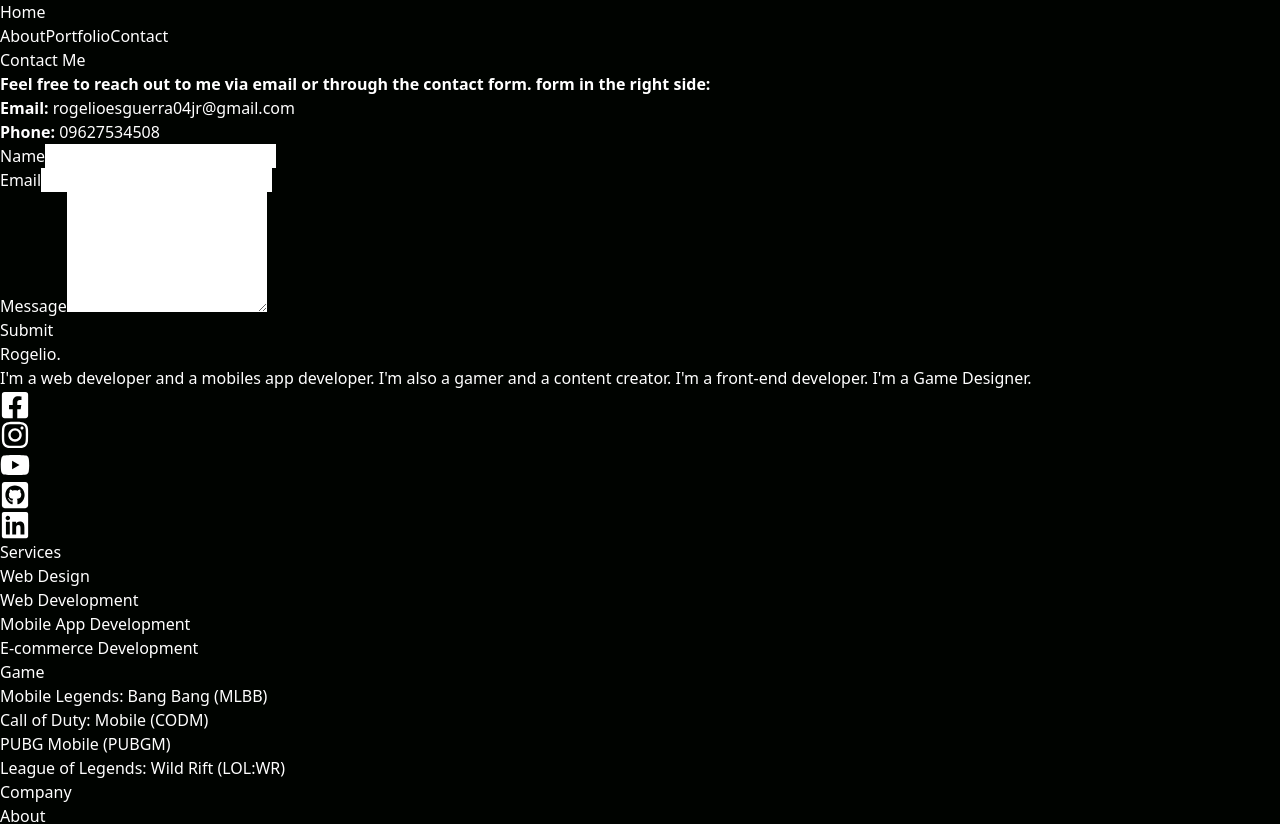
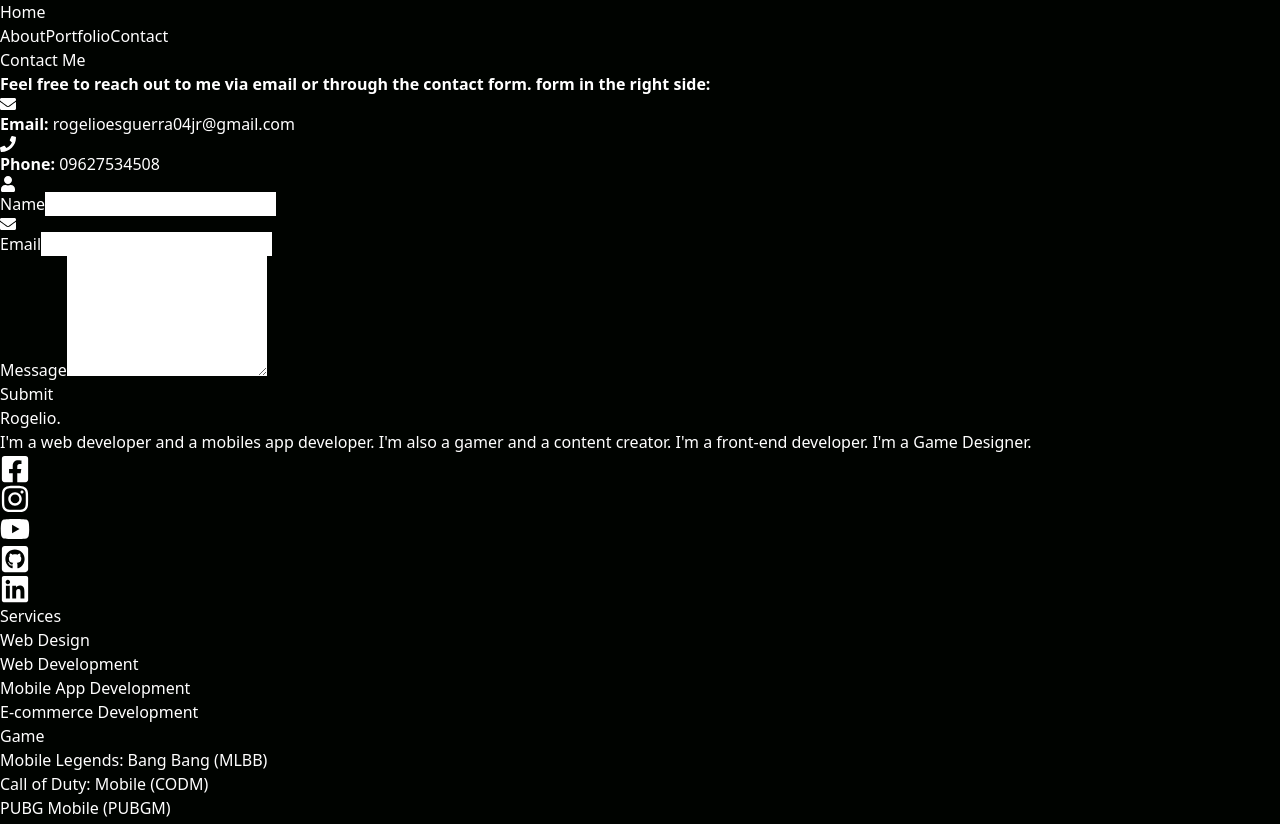
Before and after one commit to RowRow04/my-portfolio, a React (Vite) app: page /contact in a window 1280 px wide. Shown: the top 824 px of the page. Built offline with nearby package versions, Linux system fonts and the light colour scheme.

Commit message:
adding icon to the contact

```diff
--- a/src/components/Footer.jsx
+++ b/src/components/Footer.jsx
@@ -1,11 +1,9 @@
 import React from "react";
 import {
-  FaDribbbleSquare,
   FaFacebookSquare,
   FaGithubSquare,
   FaInstagram,
   FaLinkedin,
-  FaTwitterSquare,
   FaYoutube,
 } from "react-icons/fa";
 
--- a/src/pages/Contact.jsx
+++ b/src/pages/Contact.jsx
@@ -1,4 +1,5 @@
 import { useState, useEffect } from "react";
+import { FaEnvelope, FaPhone, FaUser } from "react-icons/fa";
 import "../App.css";
 
 const Contact = () => {
@@ -42,13 +43,14 @@ const Contact = () => {
       <div className="grid grid-cols-1 md:grid-cols-2 gap-8">
         <div>
           <div className="rounded-lg bg-gray-200 p-6">
-            <p className="text-lg mb-4">
+            <p className="text-lg mb-4 text-black">
               <strong>
                 Feel free to reach out to me via email or through the contact
                 form. form in the right side:
               </strong>
             </p>
-            <p className="text-lg mb-4">
+            <p className="text-lg mb-4 text-black">
+              <FaEnvelope className="inline-block mr-2" />
               <strong>Email:</strong>{" "}
               <a
                 href="mailto:rogelioesguerra04jr@gmail.com"
@@ -57,7 +59,8 @@ const Contact = () => {
                 rogelioesguerra04jr@gmail.com
               </a>
             </p>
-            <p className="text-lg mb-4">
+            <p className="text-lg mb-4 text-black">
+              <FaPhone className="inline-block mr-2" />
               <strong>Phone:</strong>{" "}
               <a
                 href="tel:+639627534508"
@@ -70,12 +73,13 @@ const Contact = () => {
         </div>
         <form
           onSubmit={handleSubmit}
-          className={`rounded-lg bg-gray-200 shadow-md p-8 ${
+          className={`rounded-lg bg-gray-200 shadow-md p-8 text-black ${
             formMounted ? "fade-in active" : "fade-in"
           }`}
         >
           <div className="mb-4">
             <label htmlFor="name" className="block text-lg mb-2">
+              <FaUser className="inline-block mr-2" />
               Name
             </label>
             <input
@@ -89,6 +93,7 @@ const Contact = () => {
           </div>
           <div className="mb-4">
             <label htmlFor="email" className="block text-lg mb-2">
+              <FaEnvelope className="inline-block mr-2" />
               Email
             </label>
             <input
@@ -124,7 +129,7 @@ const Contact = () => {
       {showModal && (
         <div className="fixed z-10 inset-0 overflow-y-auto flex items-center justify-center">
           <div className="absolute inset-0 bg-gray-500 opacity-75"></div>
-          <div className="bg-white rounded-lg p-8 max-w-md">
+          <div className="bg-white rounded-lg p-8 max-w-md text-black">
             <button
               className="absolute top-4 right-4 text-lg"
               onClick={closeModal}
```
